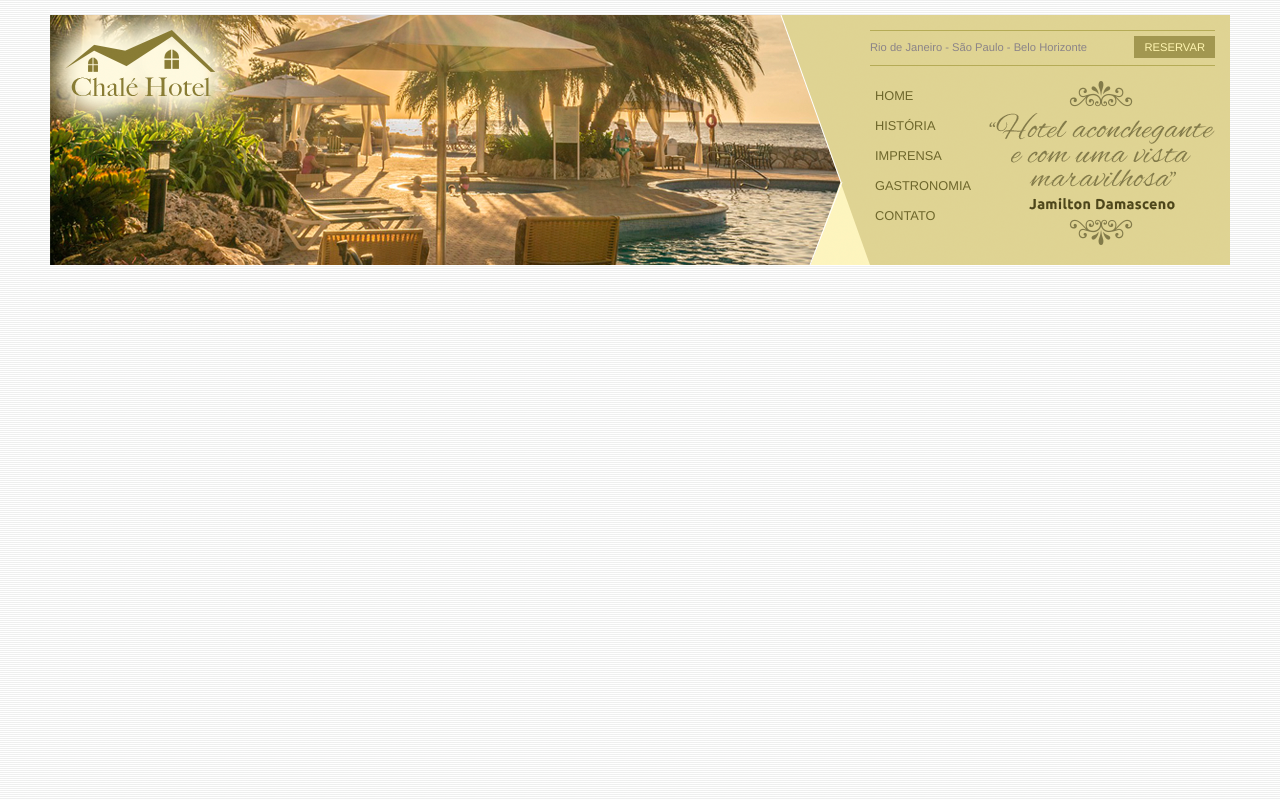
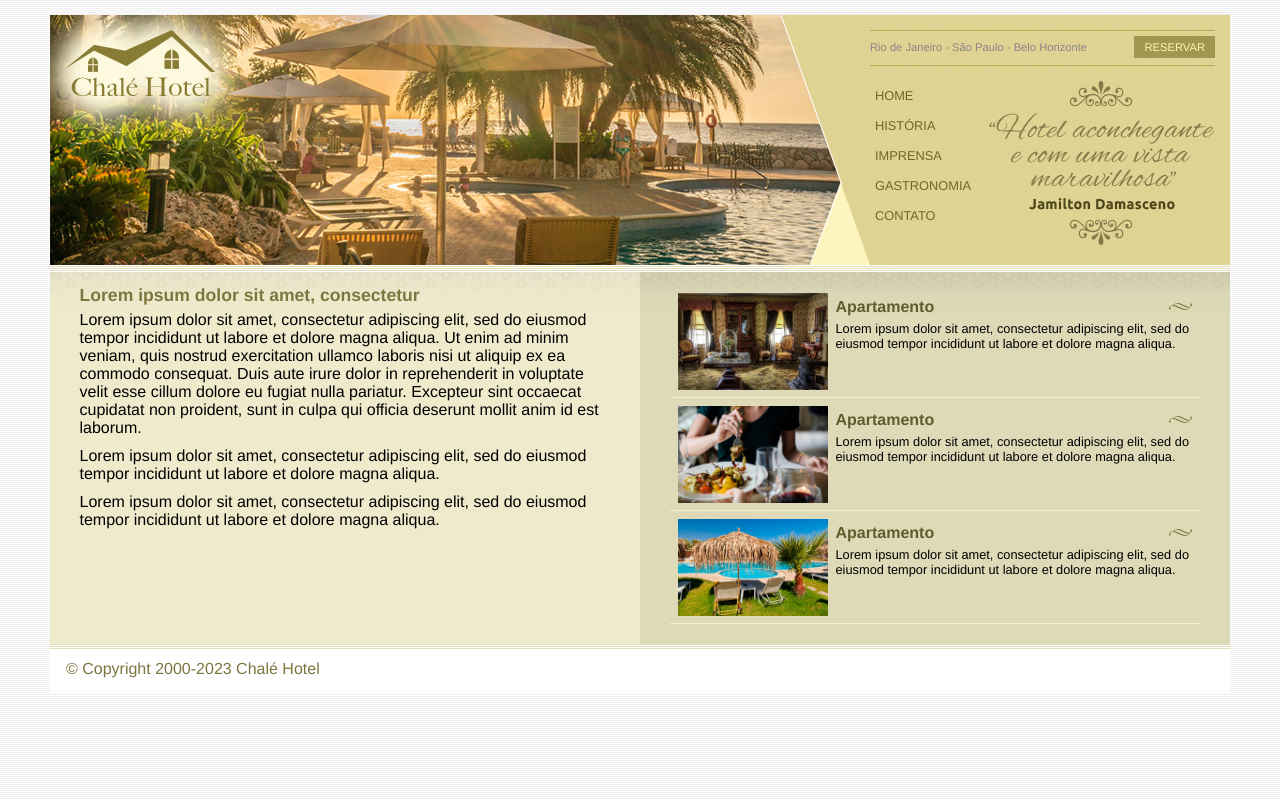
Before and after one commit to JonathanVegasP/css-project-hotel, a plain HTML site: page index.html in a window 1280 px wide. Drawn offline with Linux system fonts and the light colour scheme.

Commit message:
finalized

```diff
--- a/css/style.css
+++ b/css/style.css
@@ -10,7 +10,7 @@ body {
 }
 
 #container {
-    background-color: #ede9cc;
+    background: #ede9cc url('../images/bg-container.png') top center repeat-y;
     margin: 0 auto;
     min-width: 740px;
     max-width: 1180px;
@@ -116,3 +116,68 @@ ul#navegacao>li>a {
 ul#navegacao>li>a:hover {
     background-color: #fdf6be;
 }
+
+#area-principal {
+    float: left;
+    width: 50%;
+    background: url('../images/bg-area-principal.png') top left repeat-x;
+    padding: 15px 0;
+}
+
+#area-lateral {
+    float: right;
+    width: 50%;
+    background: url('../images/bg-area-lateral.png') top left repeat-x;
+    padding: 20px 0;
+}
+
+.conteudo {
+    width: 90%;
+    margin: 0 auto;
+}
+
+#rodape {
+    clear: both;
+    padding: 16px;
+    background: white url('../images/bg-rodape.png') repeat-x top;
+    color: #7d7640;
+}
+
+h2 {
+    color: #7d7640;
+    font-size: 1.1em;
+    padding: 5px 0;
+}
+
+p {
+    font-size: 1em;
+    margin-bottom: 10px;
+}
+
+#beneficios > li {
+    padding: 8px;
+    border-bottom: 1px solid #f3efcb;
+    height: 6em;
+}
+
+#beneficios > li > a > img {
+    float: left;
+    margin-right: 8px;
+}
+
+#beneficios > li > a > p {
+    color: black;
+    font-size: 0.8em;
+}
+
+#beneficios > li >a > h3 {
+    font-size: 1em;
+    color: #615b2d;
+    padding: 5px 0;
+    background: url('../images/ornamento.png') no-repeat center right;
+}
+
+#beneficios > li:hover {
+    background-color: #f6f3d6;
+    cursor: pointer;
+}
--- a/index.html
+++ b/index.html
@@ -33,10 +33,68 @@
                             <li><a href="">Contato</a></li>
                         </ul>
 
-                        <img class="depoimento" src="images/depoimento.png">
+                        <img class="depoimento" src="images/depoimento.png" alt="Depoimento">
                     </div>
                 </div>
             </div>
+        </div>
+
+        <div id="area-principal">
+            <div class="conteudo">
+                <h2>Lorem ipsum dolor sit amet, consectetur</h2>
+
+                <p>Lorem ipsum dolor sit amet, consectetur adipiscing elit, sed do eiusmod tempor incididunt ut labore
+                    et dolore magna aliqua. Ut enim ad minim veniam, quis nostrud exercitation ullamco laboris nisi ut
+                    aliquip ex ea commodo consequat. Duis aute irure dolor in reprehenderit in voluptate velit esse
+                    cillum dolore eu fugiat nulla pariatur. Excepteur sint occaecat cupidatat non proident, sunt in
+                    culpa qui officia deserunt mollit anim id est laborum.</p>
+
+                <p>
+                    Lorem ipsum dolor sit amet, consectetur adipiscing elit, sed do eiusmod tempor incididunt ut labore
+                    et dolore magna aliqua.
+                </p>
+
+                <p>Lorem ipsum dolor sit amet, consectetur adipiscing elit, sed do eiusmod tempor incididunt ut labore
+                    et dolore magna aliqua.</p>
+            </div>
+        </div>
+
+        <div id="area-lateral">
+            <div class="conteudo">
+                <ul id="beneficios">
+                    <li>
+                        <a href="">
+                            <img src="images/apartamento.jpg" width="150" alt="Apartamento">
+
+                            <h3>Apartamento</h3>
+                            <p>Lorem ipsum dolor sit amet, consectetur adipiscing elit, sed do eiusmod tempor incididunt
+                                ut labore et dolore magna aliqua.</p>
+                        </a>
+                    </li>
+                    <li>
+                        <a href="">
+                            <img src="images/restaurante.jpg" width="150" alt="Restaurante">
+
+                            <h3>Apartamento</h3>
+                            <p>Lorem ipsum dolor sit amet, consectetur adipiscing elit, sed do eiusmod tempor incididunt
+                                ut labore et dolore magna aliqua.</p>
+                        </a>
+                    </li>
+                    <li>
+                        <a href="">
+                            <img src="images/piscina.jpg" width="150" alt="Piscina">
+
+                            <h3>Apartamento</h3>
+                            <p>Lorem ipsum dolor sit amet, consectetur adipiscing elit, sed do eiusmod tempor incididunt
+                                ut labore et dolore magna aliqua.</p>
+                        </a>
+                    </li>
+                </ul>
+            </div>
+        </div>
+
+        <div id="rodape">
+            <span>&copy; Copyright 2000-2023 Chalé Hotel</span>
         </div>
     </div>
 </body>
```
